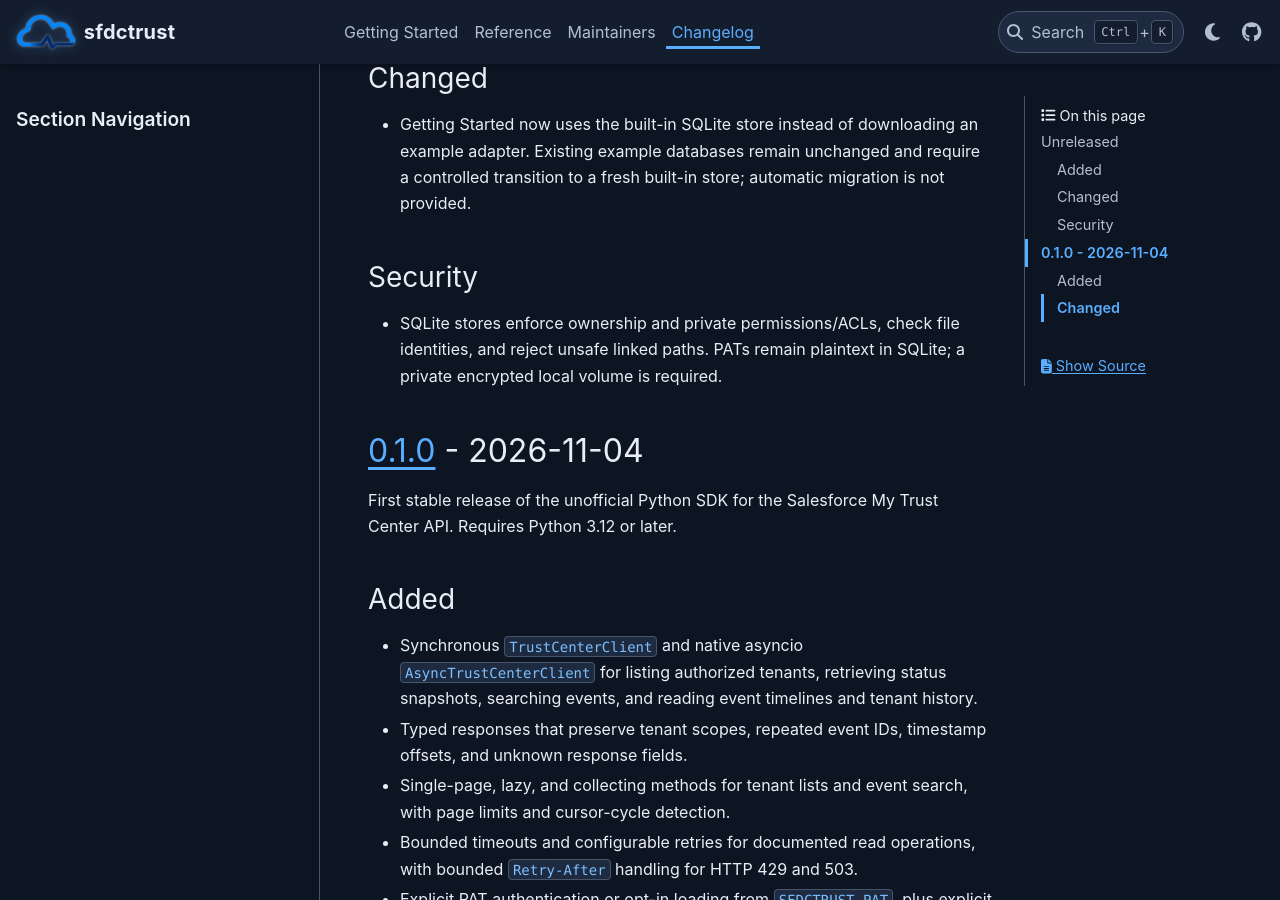
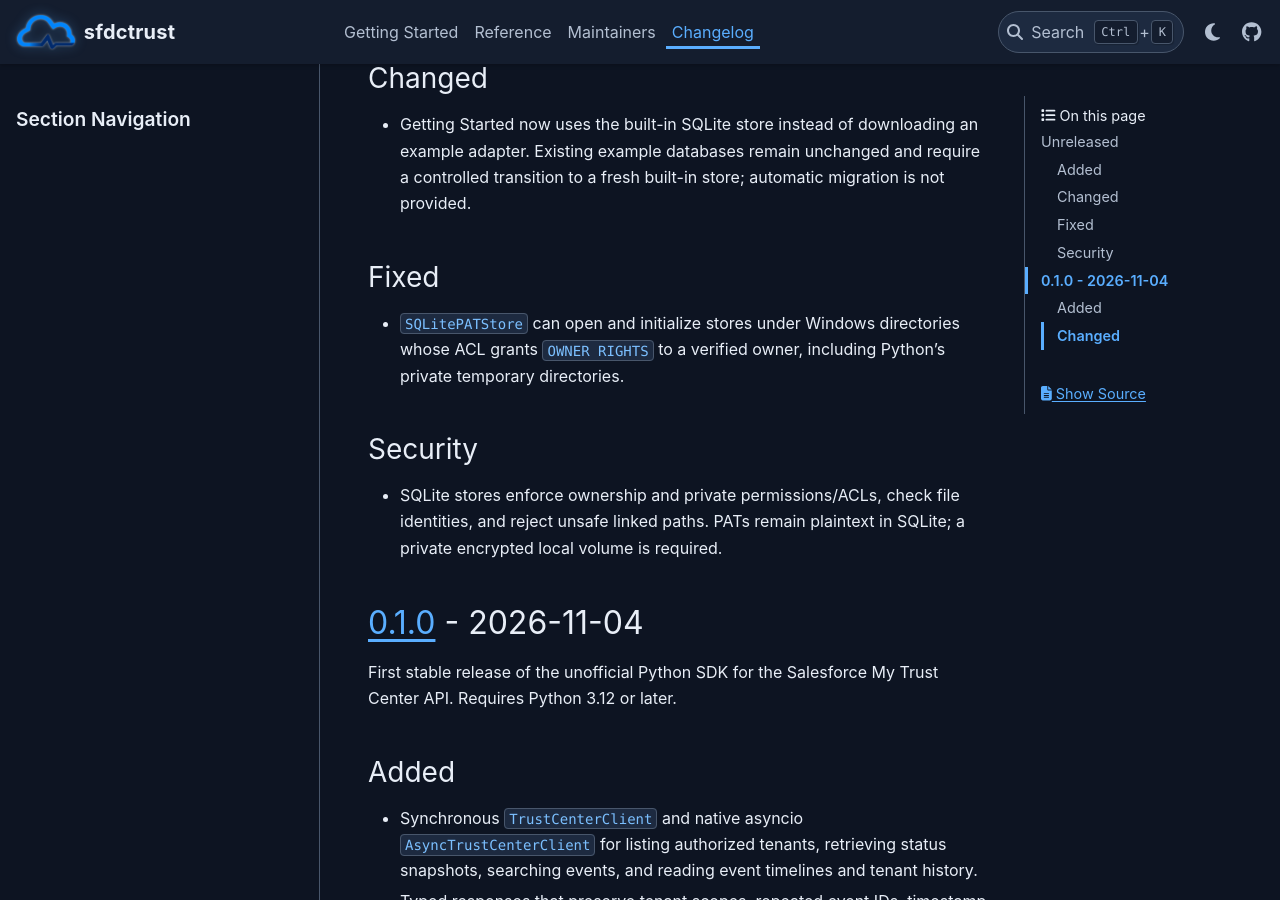
Before and after one commit to jeffshurtliff/sfdctrust, a Sphinx documentation site: the page built from docs/CHANGELOG.md, in a window 1280 px wide and 900 px high, scrolled down 710 px. Built offline with Sphinx 7.4.7 and the PyData theme 0.15.4, drawn with Linux system fonts in a browser that asks for light colours.

Commit message:
Addressed Windows CI failure due to OWNER RIGHTS requirement with ACL (#1)
Entire-Checkpoint: 01M6YCVRW491SGX0GTTAJPPDYY

```diff
--- a/docs/CHANGELOG.md
+++ b/docs/CHANGELOG.md
@@ -26,6 +26,13 @@ and this project adheres to [Semantic Versioning](https://semver.org/spec/v2.0.0
 - Getting Started now uses the built-in SQLite store instead of downloading an
   example adapter. Existing example databases remain unchanged and require a
   controlled transition to a fresh built-in store; automatic migration is not provided.
+
+(unreleased-fixed)=
+### Fixed
+
+- `SQLitePATStore` can open and initialize stores under Windows directories
+  whose ACL grants `OWNER RIGHTS` to a verified owner, including Python's
+  private temporary directories.
 
 (unreleased-security)=
 ### Security
```
Also changed, not shown: docs/reference/authentication.md (+4 -0 lines), 2 other files.
